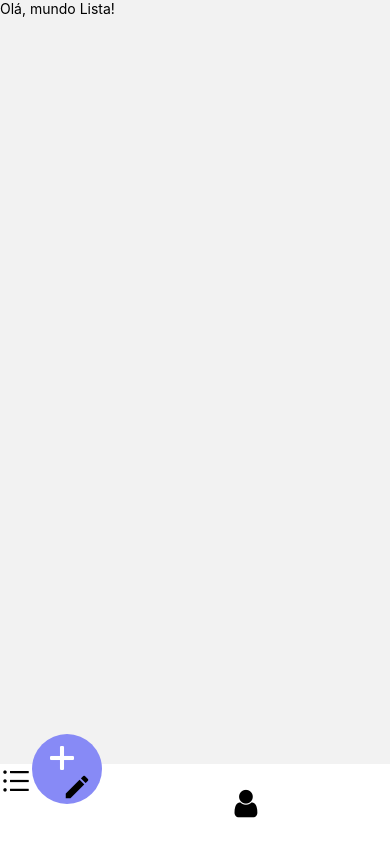
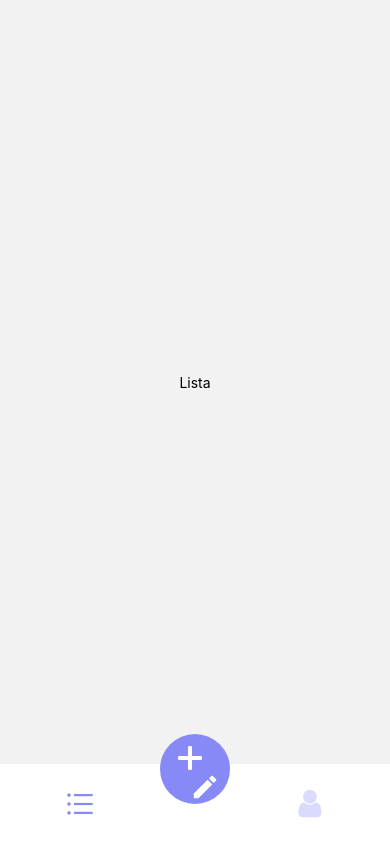
Before and after one commit to HenriqueCerrano/ReactNative-App, a React Native app: screen /BottomRoutes in a window 390 px wide. Built offline with nearby package versions, Linux system fonts and the light colour scheme.

Commit message:
Finalizando o bottom navigation, deixando os botoes com opacidade ao clicar, atribuido metodo de forma mais segura

```diff
--- a/assets/src/components/CustomTabBar/index.tsx
+++ b/assets/src/components/CustomTabBar/index.tsx
@@ -1,37 +1,45 @@
 import React from "react";
-import { Text, Touchable, TouchableOpacity, View } from "react-native";
+import { Text, TouchableOpacity, View } from "react-native";
 import { style } from "./styles";
 import { AntDesign, FontAwesome, Entypo, MaterialIcons } from '@expo/vector-icons';
+import { themas } from "../../global/themas";
+import { useNavigation, NavigationProp } from "@react-navigation/native"
 
-export default ({state, navigation}: any) => {
-   return(
+
+export default ({ state, navigation }: any) => {
+   const go = (screenName: string) => {
+
+      navigation.navigate( screenName )
+   }
+
+   return (
       <View style={style.tabArea}>
-      <TouchableOpacity>
+         <TouchableOpacity style={style.tabItem} onPress={() => go("List")}>
             <AntDesign
                name="bars"
-         style={{fontSize: 32}}
+               style={{ opacity: state.index === 0 ? 1: 0.3, color:themas.colors.primary, fontSize:32}}
             />
          </TouchableOpacity>
          <TouchableOpacity style={style.tabItemButtom}>
-         <View style={{width: '100%', left: 10, top: 4}}>
+            <View style={{ width: '100%', left: 10, top: 4}}>
                <Entypo
                   name='plus'
                   size={40}
                   color={'#FFF'}
                />
             </View>
-         <View style={{flexDirection: 'row-reverse', width: '100%', right: 10, bottom: 4}}>
+            <View style={{ flexDirection: 'row-reverse', width: '100%', right: 10, bottom: 4 }}>
                <MaterialIcons
                   name='edit'
-            style={{color: '#000'}}
+                  style={{ color: '#FFF' }}
                   size={30}
                />
             </View>
          </TouchableOpacity>
-      <TouchableOpacity style={style.tabItem}>
+         <TouchableOpacity style={style.tabItem} onPress={() => go("User")}>
             <FontAwesome
                name='user'
-         style={{ fontSize: 32}}
+               style={{ opacity: state.index === 1 ? 1: 0.3, color:themas.colors.primary, fontSize:32 }}
             />
 
          </TouchableOpacity>
--- a/assets/src/pages/list/index.tsx
+++ b/assets/src/pages/list/index.tsx
@@ -1,10 +1,12 @@
 import React from "react";
-import { Text } from "react-native";
+import { Text, View } from "react-native";
 
 export default function List () {
     return (
+        <View style={{flex: 1, justifyContent: 'center', alignItems: "center"}}>
         <Text>
-            Olá, mundo Lista!
+            Lista
         </Text>
+        </View>
     )
 }
--- a/assets/src/pages/login/index.tsx
+++ b/assets/src/pages/login/index.tsx
@@ -25,7 +25,7 @@
                 return Alert.alert('Atenção', 'Informe os campos obrigatórios!');
             }
 
-            navigation.navigate("BottomRoutes");
+            navigation.reset({ routes: [{name: "BottomRoutes"}] })
 
             console.log("Logou!!!!!!!!!!!");
 
--- a/assets/src/pages/user/index.tsx
+++ b/assets/src/pages/user/index.tsx
@@ -1,11 +1,12 @@
 import React from "react";
+import { Text, View } from "react-native";
 
-import { Text } from "react-native";
-
-export default function User () {
+export default function List () {
     return (
+        <View style={{flex: 1, justifyContent: 'center', alignItems: "center"}}>
         <Text>
-        Olá, Mundo User!
+            User
         </Text>
+        </View>
     )
 }
```
Lines whose indentation alone changed are shown as unchanged.
